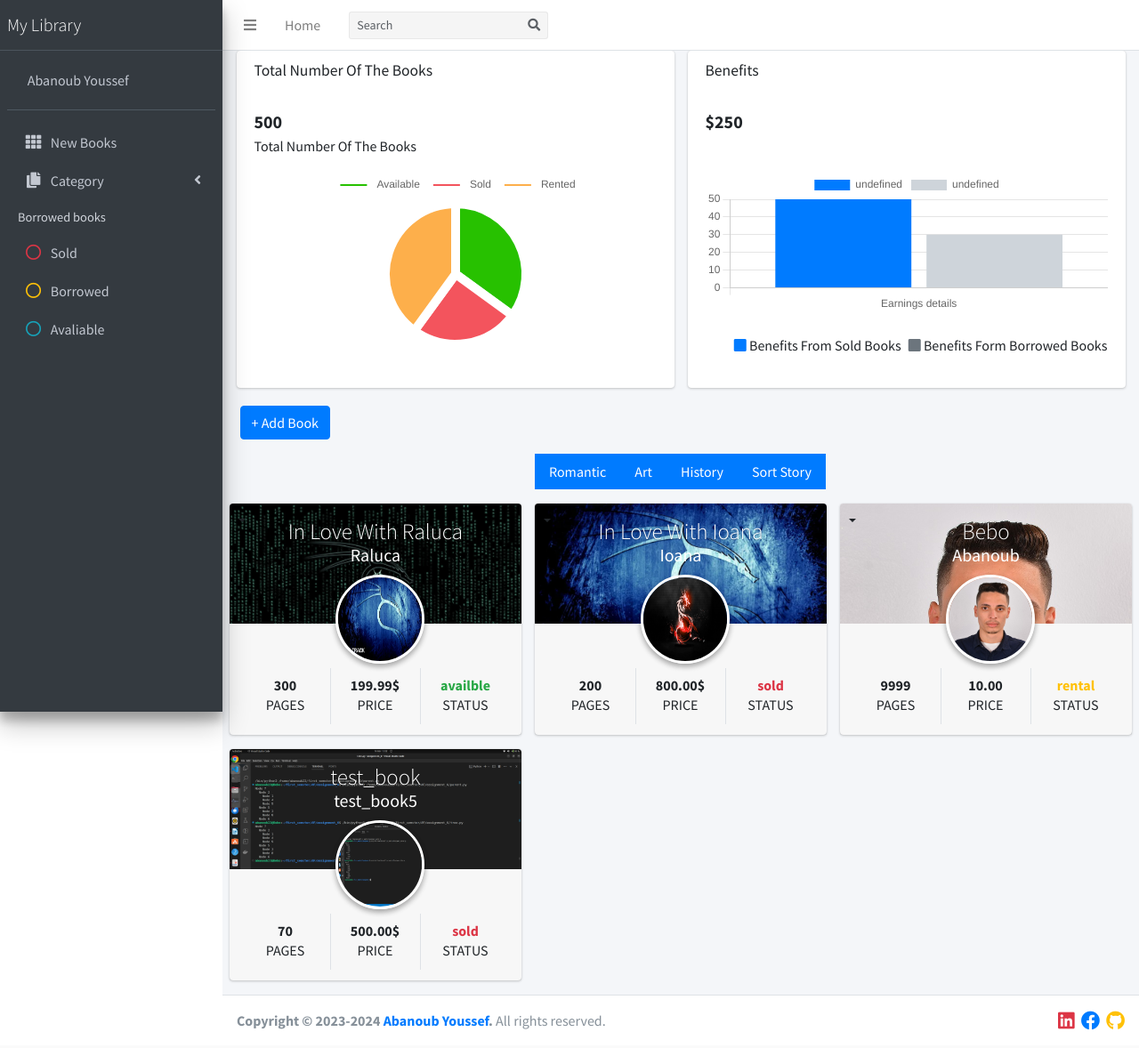
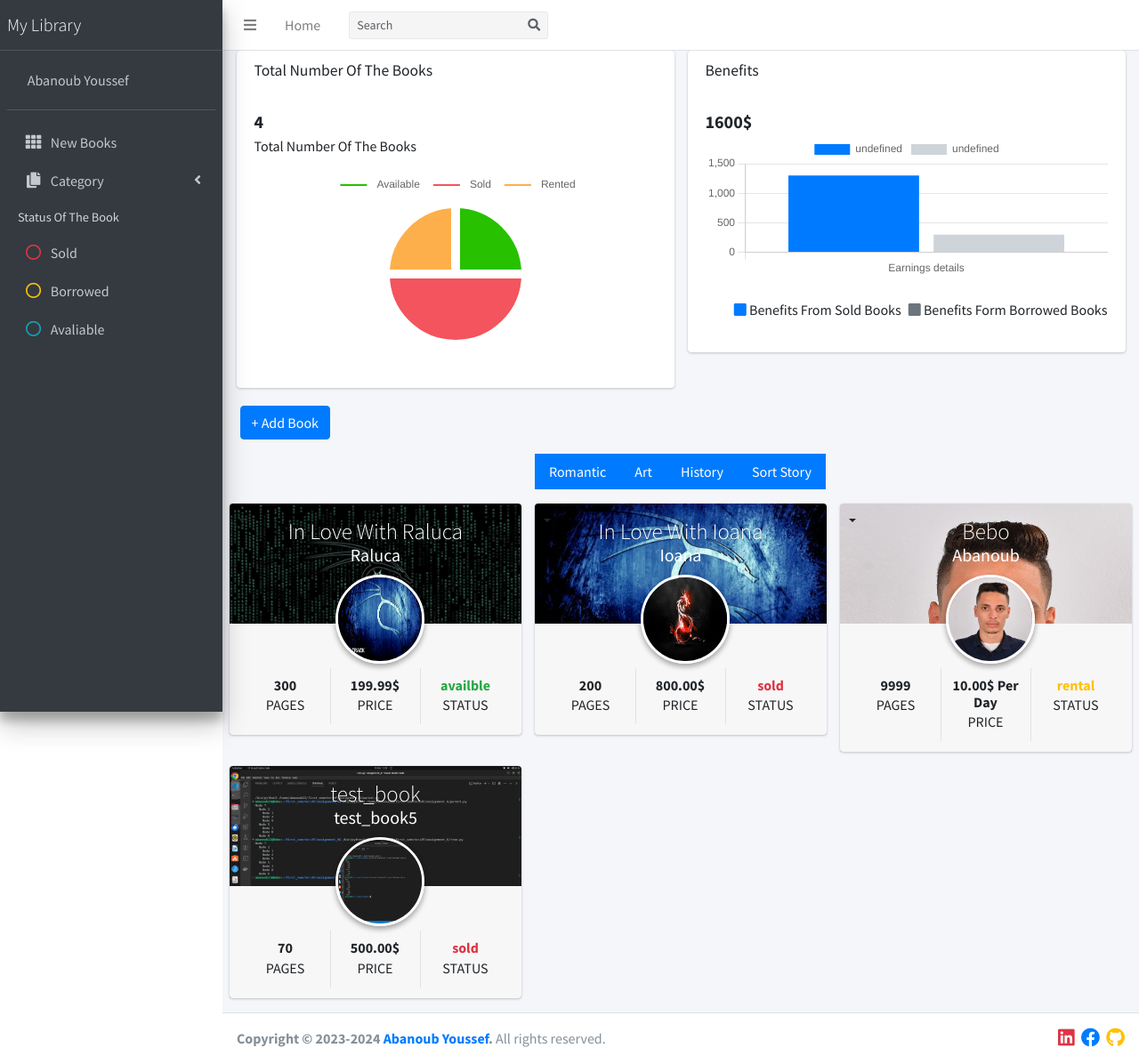
Before and after one commit to AbanoubYossef/Library-Management-System, a Django app: page / in a window 1280 px wide. Shown: the top 1178 px of the page at 89% size. Run offline with Django 4.2, Linux system fonts and the light colour scheme; data comes from the database, SQL or seed files in the repository; both versions use the stored data as it was after the commit; some libraries are stand-ins or nearby versions.

Commit message:
the project is done now

```diff
--- a/LMS_App/forms.py
+++ b/LMS_App/forms.py
@@ -23,6 +23,7 @@
             'price',
             'rental_per_day_price',
             'rental_period',
+            'Toatal_rental',
             'status',
             'category',
         ]
@@ -33,9 +34,10 @@
             'photo_of_book': forms.ClearableFileInput(attrs={'class': 'form-control'}),
             'photo_of_author': forms.ClearableFileInput(attrs={'class': 'form-control'}),
             'pages_number': forms.NumberInput(attrs={'class': 'form-control'}),  # Use NumberInput for IntegerField
-            'price': forms.NumberInput(attrs={'class': 'form-control'}),  # Use NumberInput for IntegerField
-            'rental_per_day_price': forms.NumberInput(attrs={'class': 'form-control'}),  # Use NumberInput for IntegerField
-            'rental_period': forms.NumberInput(attrs={'class': 'form-control'}),  # Use NumberInput for IntegerField
+            'price': forms.NumberInput(attrs={'class': 'form-control'}),
+            'rental_per_day_price': forms.NumberInput(attrs={'class': 'form-control','id':'rental_price_per_day'}),
+            'rental_period': forms.NumberInput(attrs={'class': 'form-control','id':'rental_period'}),
+            'Toatal_rental': forms.NumberInput(attrs={'class': 'form-control','id':'Toatal_rental_price'}),
             'status': forms.Select(attrs={'class': 'form-control'}),
             'category': forms.Select(attrs={'class': 'form-control'}),
         }
--- a/LMS_App/models.py
+++ b/LMS_App/models.py
@@ -25,6 +25,7 @@
     pages_number = models.IntegerField(null = True, blank =True)
     price = models.DecimalField( max_digits=5, decimal_places=2, null = True, blank =True)
     rental_per_day_price = models.DecimalField( max_digits=5, decimal_places=2, null = True, blank =True)
+    Toatal_rental = models.DecimalField( max_digits=5, decimal_places=2, null = True, blank =True)
     rental_period = models.IntegerField(null = True, blank = True)
     active = models.BooleanField(default = True)
     status = models.CharField( max_length=250, choices = status_of_books, null = True, blank =True)
--- a/LMS_App/views.py
+++ b/LMS_App/views.py
@@ -19,15 +19,26 @@
         'books': Book.objects.all(),
         'add_book_form':BookForm(),
         'add_cat_form': CategoryForm(),
+        'all_books':Book.objects.filter(active=True).count(),
+        'sold_book':Book.objects.filter(status='sold').count(),
+        'rental_book':Book.objects.filter(status='rental').count(),
+        'availble_book':Book.objects.filter(status='availble').count(),
 
     }
     return render(request,'index.html',context)
 
 
 def books(request):
+    search = Book.objects.all()
+    title =None
+    if 'search_name' in request.GET:
+        title = request.GET['search_name']
+        if title:
+            search = search.filter(title__icontains=title)
     context={
         'categories':Category.objects.all(),
-        'books': Book.objects.all(),
+        'books': search,
+        'add_cat_form': CategoryForm(),
 
     }
     return render(request,'books.html',context)
--- a/templates/base.html
+++ b/templates/base.html
@@ -54,11 +54,48 @@
 
 <!--<script src="https://adminlte.io/themes/v3/dist/js/pages/dashboard3.js"></script>-->
 <script>
+    $(document).ready(function(){
+        var total = 0 ;
+        $(".total_price").each(function(){
+            $(this).hide()
+            var price= $(this).text()
+            total += parseInt(price)
+
+        });
+        $("#totalsalarys").text(total+$("#totalsalarys").text())
+    });
+
+    var total_rental=0
+    $(".toatal_rental_price").each(function(){
+        $(this).hide()
+        var salaryrental=$(this).text()
+        total_rental += parseInt(salaryrental)
+    });
+    $(".salary_rental").text(total_rental)
+    $(".salary_rental").hide()
+
+    var total_sold=0
+    $(".total_sold_price").each(function(){
+        $(this).hide()
+        var salarysold=$(this).text()
+        total_sold += parseInt(salarysold)
+    });
+    $(".salary_sold").text(total_sold)
+    $(".salary_sold").hide()
+
+
+    $("#rental_period").keyup(function(){
+        $("#Toatal_rental_price").val(
+            $("#rental_period").val() * $("#rental_price_per_day").val()
+        )
+    });
 
     $("#catinput").hide()
+
     $("#addcat").click(function(){
         $("#catinput").show()
     });
+
     $("#backcat").click(function(){
         $("#catinput").hide()
     });
@@ -66,7 +103,6 @@
 
 
     {%for book in books %}
-
         $(".cat{{book.category.id}}").click(function(){
             $(".bookhide").hide()
             $(".book{{book.category.id}}").show()
@@ -118,14 +154,15 @@
             backgroundColor: '#007bff',
             borderColor    : '#007bff',
             data           : [
-                '50',
+                $(".salary_sold").text( )
             ]
             },
             {
             backgroundColor: '#ced4da',
             borderColor    : '#ced4da',
             data           : [
-                    '30',
+                $(".salary_rental").text( )
+
             ]
             }
         ]
@@ -185,7 +222,7 @@
         type: 'pie',
         data: {
         datasets: [{
-            data: ['35','25','40'],
+            data: ['{{availble_book}}', '{{sold_book}}', '{{rental_book}}'],
             backgroundColor :["#27c100","#f3545d","#fdaf4b"],
             borderWidth: 10,
 
--- a/templates/books.html
+++ b/templates/books.html
@@ -19,7 +19,7 @@
 
                             {% for book in books%}
                                 <!-- Start of Book -->
-                                <div class="col-12 col-sm-6 col-md-4 d-flex align-items-stretch">
+                                <div class="col-12 col-sm-6 col-md-4 bookhide book{{book.category.id}} book{{book.status}}">
                                     <div id="" class="card bg-light">
                                         <div class="card-header text-muted border-bottom-0">
                                             {{book.category}}
@@ -48,10 +48,10 @@
                                         </div>
                                         <div class="card-footer">
                                             <div class="text-right">
-                                                <a href="#" class="btn btn-sm bg-danger">
+                                                <a href="{% url 'delete' book.id%}" class="btn btn-sm bg-danger">
                                                     <i class="fas fa-trash"></i>
                                                 </a>
-                                                <a href="#" class="btn btn-sm btn-primary">
+                                                <a href="{% url 'update' book.id%}" class="btn btn-sm btn-primary">
                                                     <i class="fas fa-book"></i> Edit
                                                 </a>
                                             </div>
--- a/templates/index.html
+++ b/templates/index.html
@@ -26,7 +26,7 @@
               <div class="card-body">
                 <div class="d-flex">
                   <p class="d-flex flex-column">
-                    <span class="text-bold text-lg">500</span>
+                    <span class="text-bold text-lg">{{all_books}}</span>
                     <span>Total Number Of The Books</span>
                   </p>
                 </div>
@@ -51,7 +51,23 @@
               <div class="card-body">
                 <div class="d-flex">
                   <p class="d-flex flex-column">
-                    <span id="totalsalarys" class="text-bold text-lg">$250</span><br></p>
+                    {% for book in books%}
+
+                      {%if book.price != None %}
+                      {%if book.status == 'sold'%}
+                        <p class="total_price">{{book.price}}</p>
+                      {%endif%}
+                      {%endif%}
+
+                      {%if  book.Toatal_rental != None%}
+                      {%if  book.status == 'rental'%}
+                        <p class =" total_price">{{book.Toatal_rental}}</p>
+                      {%endif%}
+                      {%endif%}
+
+                    {%endfor%}
+
+                    <span id="totalsalarys" class="text-bold text-lg">$</span><br></p>
                 </div>
                 <!-- /.d-flex -->
 
@@ -60,10 +76,33 @@
                 </div>
 
                 <div class="d-flex flex-row justify-content-end">
+                {% for book in books%}
+
+                  {%if book.price != None %}
+                  {%if book.status == 'sold'%}
+                    <p class="total_sold_price">{{book.price}}</p>
+                  {%endif%}
+                  {%endif%}
+
+                {%endfor%}
+              <p class="salary_sold"></p>
+
+
                   <span class="mr-2">
                     <i class="fas fa-square text-primary"></i> Benefits From Sold Books
                     <p id="soldtotals"></p>
                   </span>
+                {% for book in books%}
+
+                  {%if  book.Toatal_rental != None%}
+                  {%if  book.status == 'rental'%}
+                    <p class =" toatal_rental_price">{{book.Toatal_rental}}</p>
+                  {%endif%}
+                  {%endif%}
+
+                {%endfor%}
+                  <p class =" salary_rental"></p>
+
                   <span>
                     <i class="fas fa-square text-gray"></i> Benefits Form Borrowed Books
                     <p id="rentedtotals"></p>
@@ -175,7 +214,7 @@
                         <h5 class="description-header">{{book.price}}$</h5>
                         <span class="description-text">Price</span>
                         {%elif book.rental_per_day_price%}
-                          <h5 class="description-header">{{book.rental_per_day_price}}</h5>
+                          <h5 class="description-header">{{book.rental_per_day_price}}$ Per Day</h5>
                           <span class="description-text">Price</span>
                         {%endif%}
                       </div>
--- a/templates/parts/nav.html
+++ b/templates/parts/nav.html
@@ -14,7 +14,7 @@
     </ul>
 
     <!-- SEARCH FORM -->
-    <form method="GET" class="form-inline ml-3">
+    <form method="GET" class="form-inline ml-3" action = "{% url 'books'%}">
       <div class="input-group input-group-sm">
         <input class="form-control form-control-navbar" name="search_name" type="search" placeholder="Search" aria-label="Search">
         <div class="input-group-append">
--- a/templates/parts/sidebar.html
+++ b/templates/parts/sidebar.html
@@ -75,7 +75,7 @@
             </ul>
           </li>
 
-          <li class="nav-header">Borrowed books</li>
+          <li class="nav-header">Status Of The Book </li>
 
 
           <li style="cursor: pointer;" class="nav-item statussold">
```
Also changed, not shown: LMS_App/migrations/0003_book_toatal_rental.py (added), db.sqlite3, media/photos/Screenshot_from_2023-11-16_15-53-00.png (added), media/photos/Screenshot_from_2023-11-16_15-53-00_WI48Yop.png (added), media/photos/The_photo_Abanoub_youssef_70EKx3R.JPG (added), media/photos/The_photo_Abanoub_youssef_8A5p4Za.JPG (added), media/photos/The_photo_Abanoub_youssef_Sh5ILW2.JPG (added), media/photos/The_photo_Abanoub_youssef_uYmnK1v.JPG (added).
